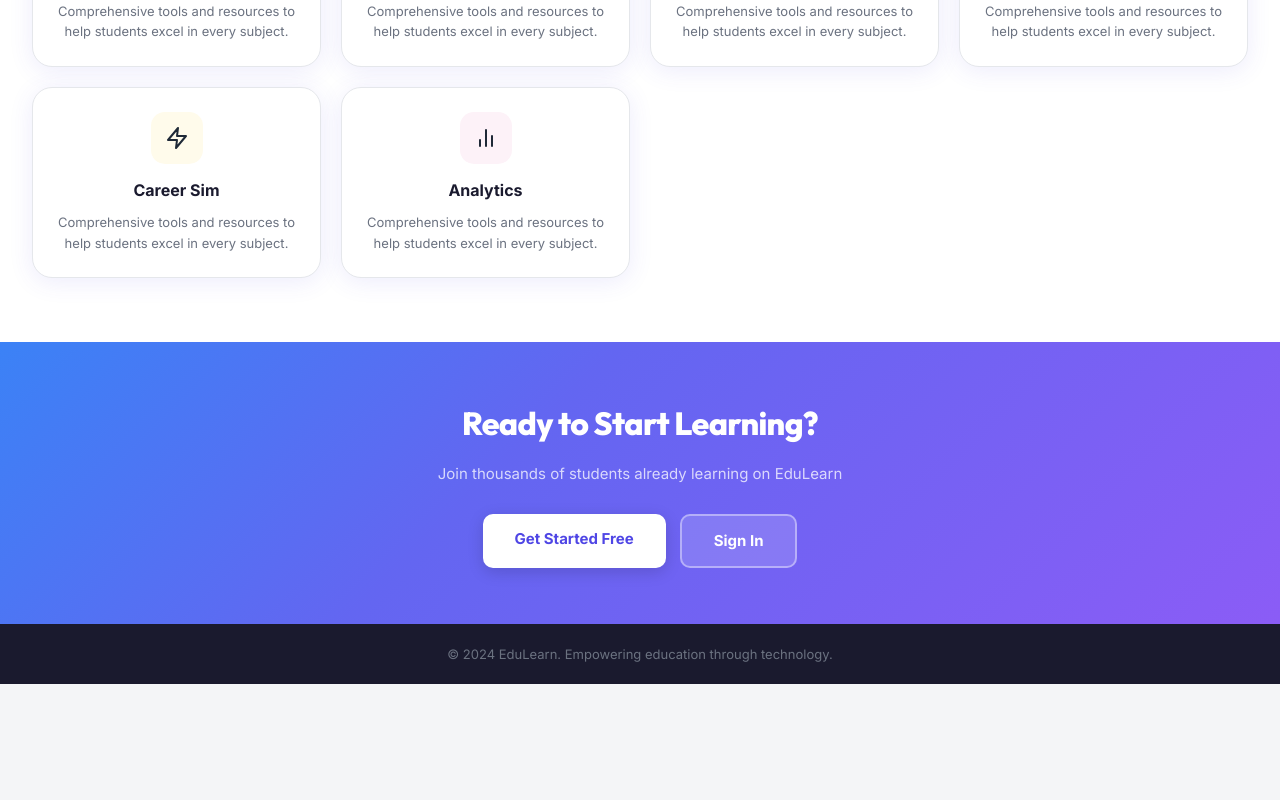
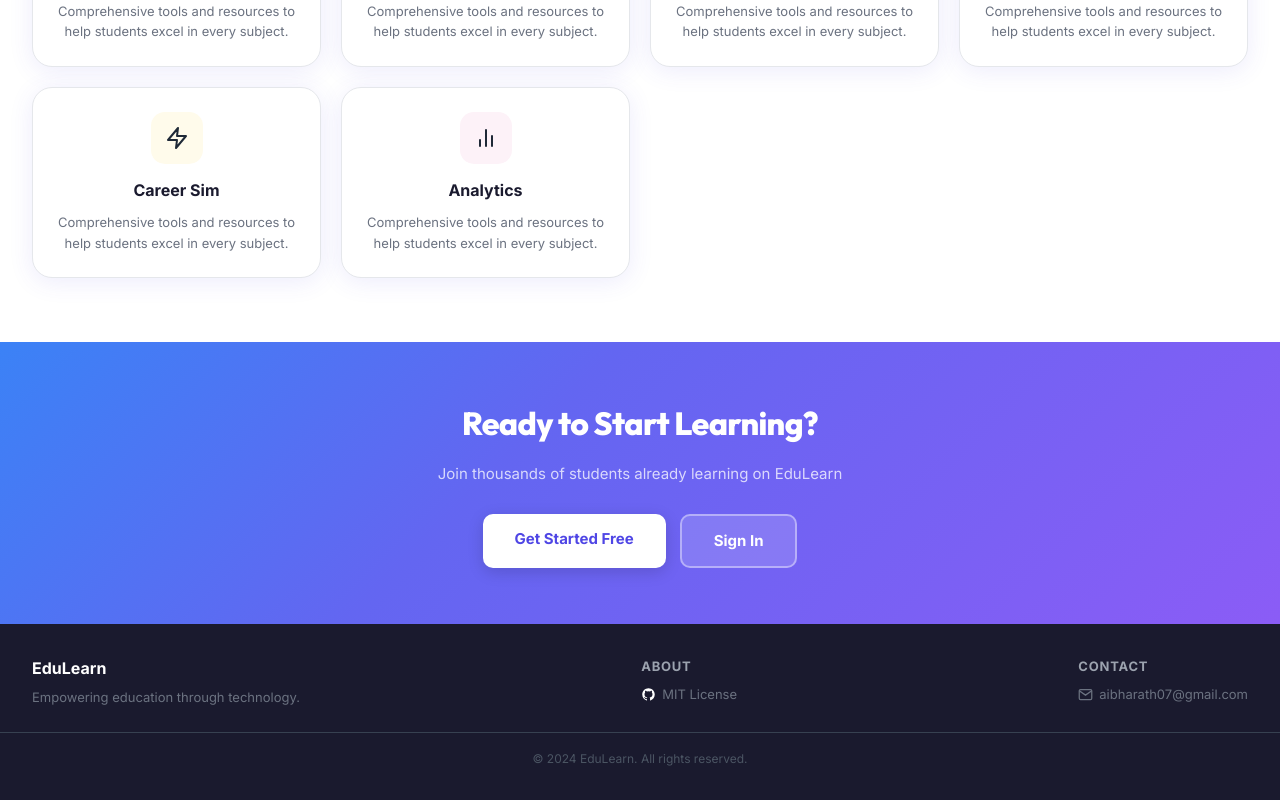
Before and after one commit to jeevaakash232/ai-bharat-educational-platform, a React (Vite) app: page / in a window 1280 px wide. Shown: the part 1109-1909 px from the top of the page. Before the commit the page ends 1793 px from the top, so only its background shows below. Built offline with nearby package versions, Linux system fonts and the light colour scheme; no server answers.

Commit message:
Add license and contact email to landing page footer

```diff
--- a/src/components/LandingPage.jsx
+++ b/src/components/LandingPage.jsx
@@ -37,12 +37,12 @@ const LandingPage = () => {
 
           <ul className="edu-nav-links" style={{ display: 'flex' }}>
             <li><a href="#" className="active">HOME</a></li>
-            <li><a href="https://github.com/jeevaakash232/ai-bharat-educational-platform/blob/main/LICENSE" target="_blank" rel="noopener noreferrer">ABOUT</a></li>
+            <li><a href="#">ABOUT</a></li>
             <li><a href="#">SERVICE</a></li>
-            <li><a href="mailto:aibharath07@gmail.com">CONTACT</a></li>
+            <li><a href="#">CONTACT</a></li>
           </ul>
 
-          <a href="mailto:aibharath07@gmail.com" className="edu-btn-cta">CONTACT US</a>
+          <Link to="/register" className="edu-btn-cta">CONTACT US</Link>
         </div>
       </nav>
 
@@ -180,10 +180,54 @@ const LandingPage = () => {
       </div>
 
       {/* Footer */}
-      <footer style={{ background: '#1a1a2e', padding: '20px 0', textAlign: 'center' }}>
-        <p style={{ color: '#6b7280', fontSize: '13px' }}>
-          © 2024 EduLearn. Empowering education through technology.
-        </p>
+      <footer style={{ background: '#1a1a2e', padding: '32px 0' }}>
+        <div style={{ maxWidth: 1280, margin: '0 auto', padding: '0 2rem', display: 'flex', flexWrap: 'wrap', justifyContent: 'space-between', alignItems: 'flex-start', gap: 24 }}>
+          {/* Brand */}
+          <div>
+            <div style={{ fontWeight: 800, fontSize: 16, color: 'white', marginBottom: 6 }}>EduLearn</div>
+            <div style={{ fontSize: 13, color: '#6b7280' }}>Empowering education through technology.</div>
+          </div>
+
+          {/* About / License */}
+          <div>
+            <div style={{ fontWeight: 700, fontSize: 13, color: '#9ca3af', marginBottom: 8, textTransform: 'uppercase', letterSpacing: '0.06em' }}>About</div>
+            <a
+              href="https://github.com/jeevaakash232/ai-bharat-educational-platform/blob/main/LICENSE"
+              target="_blank"
+              rel="noopener noreferrer"
+              style={{ fontSize: 13, color: '#6b7280', textDecoration: 'none', display: 'flex', alignItems: 'center', gap: 6 }}
+              onMouseOver={e => e.currentTarget.style.color = 'white'}
+              onMouseOut={e => e.currentTarget.style.color = '#6b7280'}
+            >
+              {/* GitHub icon */}
+              <svg width="15" height="15" viewBox="0 0 24 24" fill="white" xmlns="http://www.w3.org/2000/svg">
+                <path d="M12 2C6.477 2 2 6.477 2 12c0 4.418 2.865 8.166 6.839 9.489.5.092.682-.217.682-.482 0-.237-.009-.868-.013-1.703-2.782.604-3.369-1.342-3.369-1.342-.454-1.155-1.11-1.463-1.11-1.463-.908-.62.069-.608.069-.608 1.003.07 1.531 1.03 1.531 1.03.892 1.529 2.341 1.087 2.91.832.092-.647.35-1.088.636-1.338-2.22-.253-4.555-1.11-4.555-4.943 0-1.091.39-1.984 1.029-2.683-.103-.253-.446-1.27.098-2.647 0 0 .84-.269 2.75 1.025A9.578 9.578 0 0112 6.836a9.59 9.59 0 012.504.337c1.909-1.294 2.747-1.025 2.747-1.025.546 1.377.202 2.394.1 2.647.64.699 1.028 1.592 1.028 2.683 0 3.842-2.339 4.687-4.566 4.935.359.309.678.919.678 1.852 0 1.336-.012 2.415-.012 2.743 0 .267.18.578.688.48C19.138 20.163 22 16.418 22 12c0-5.523-4.477-10-10-10z"/>
+              </svg>
+              MIT License
+            </a>
+          </div>
+
+          {/* Contact */}
+          <div>
+            <div style={{ fontWeight: 700, fontSize: 13, color: '#9ca3af', marginBottom: 8, textTransform: 'uppercase', letterSpacing: '0.06em' }}>Contact</div>
+            <a
+              href="mailto:aibharath07@gmail.com"
+              style={{ fontSize: 13, color: '#6b7280', textDecoration: 'none', display: 'flex', alignItems: 'center', gap: 6 }}
+              onMouseOver={e => e.currentTarget.style.color = 'white'}
+              onMouseOut={e => e.currentTarget.style.color = '#6b7280'}
+            >
+              <svg width="15" height="15" viewBox="0 0 24 24" fill="none" stroke="#6b7280" strokeWidth="2" xmlns="http://www.w3.org/2000/svg">
+                <path d="M4 4h16c1.1 0 2 .9 2 2v12c0 1.1-.9 2-2 2H4c-1.1 0-2-.9-2-2V6c0-1.1.9-2 2-2z"/>
+                <polyline points="22,6 12,13 2,6"/>
+              </svg>
+              aibharath07@gmail.com
+            </a>
+          </div>
+        </div>
+
+        <div style={{ borderTop: '1px solid #374151', marginTop: 24, paddingTop: 16, textAlign: 'center' }}>
+          <p style={{ color: '#4b5563', fontSize: 12 }}>© 2024 EduLearn. All rights reserved.</p>
+        </div>
       </footer>
     </div>
   )
```
